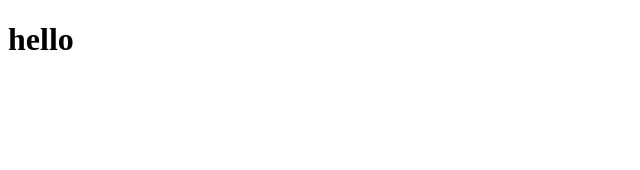
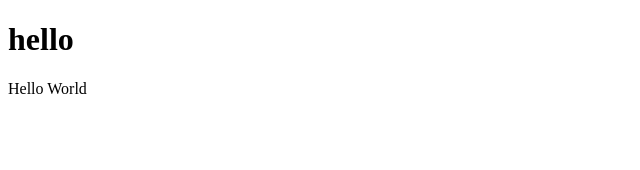
Before and after one commit to ryck-developer/nuxt3-exemplos-de-componentes, a Nuxt app: page / in a window 1280 px wide. Shown: the top 170 px of the page, without its empty margins (0-640 px from the left). Built offline with nearby package versions, Linux system fonts and the light colour scheme.

Commit message:
1 file modified, 1 added, 1 deleted

```diff
--- a/components/general/alert.vue
+++ b/components/general/Alert.vue
@@ -6,7 +6,7 @@
 
 <script>
 export default {
-  name: 'alert',
+  name: 'Alert',
   props: ['message', 'type'],
 };
 </script>
--- a/pages/index.vue
+++ b/pages/index.vue
@@ -1,5 +1,6 @@
 <template>
   <div>
     <h1>hello</h1>
+    <Alert message="Hello World" type="success"></Alert>
   </div>
 </template>
```
